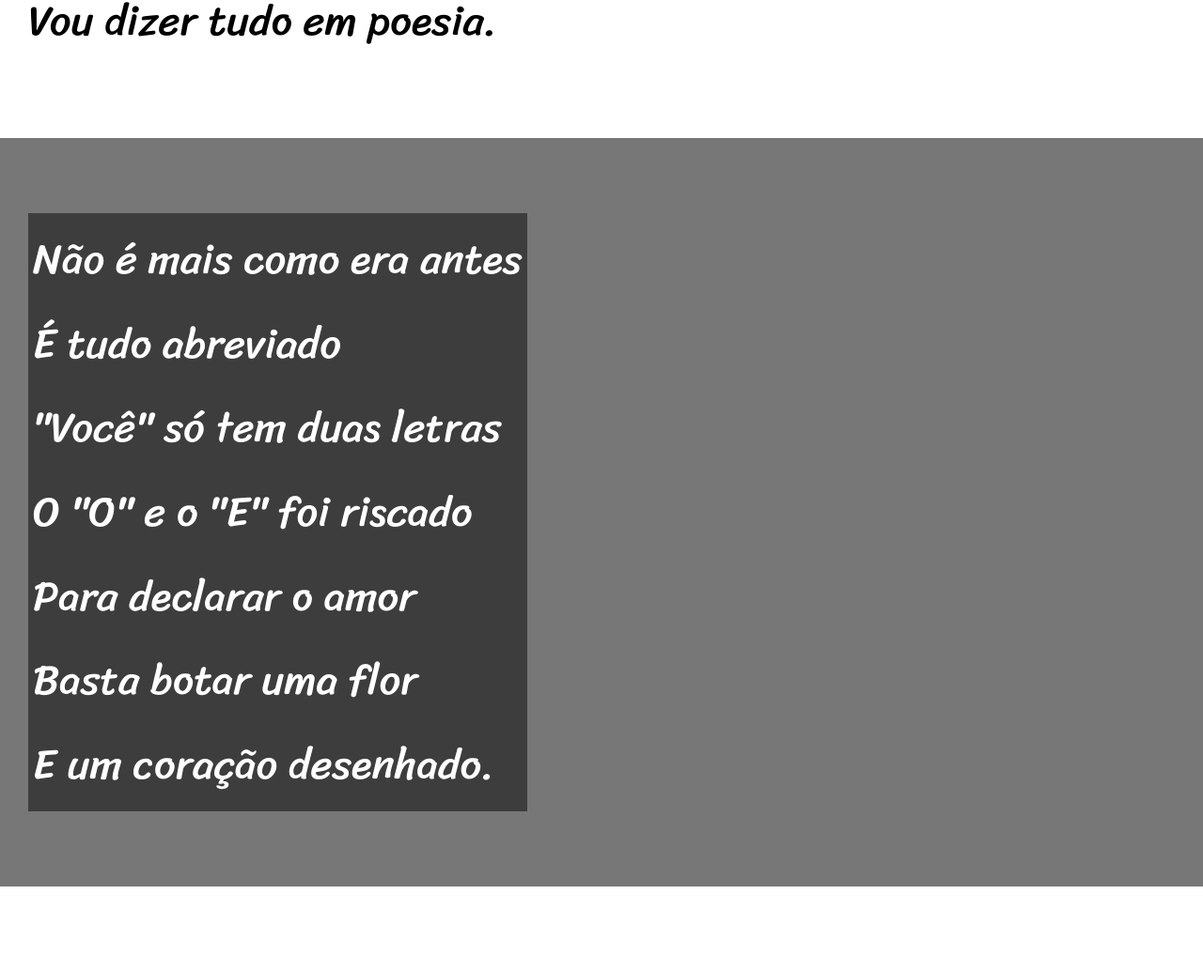
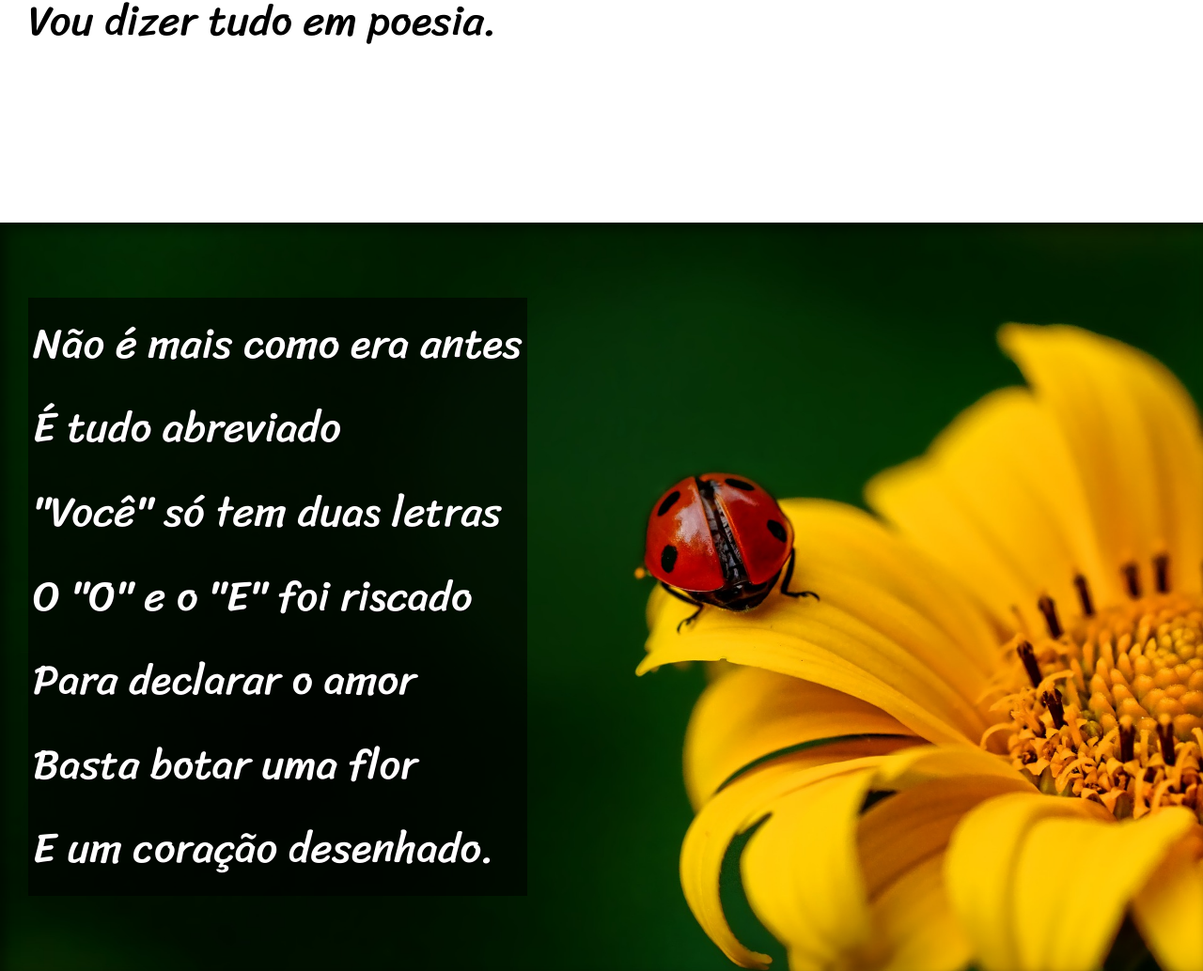
Before and after one commit to CarlosOT/html-css-estudos-guanabara, a plain HTML site: page exercicios/ex023/index.html in a window 1280 px wide. Shown: the part 900-1934 px from the top of the page at 94% size. Drawn offline with Linux system fonts and the light colour scheme.

Commit message:
update projeto cordel

```diff
--- a/exercicios/ex023/estilo/style.css
+++ b/exercicios/ex023/estilo/style.css
@@ -57,6 +57,10 @@ section{
     font-size: 3.5vw;
 }
 
+section  > p{
+    padding-bottom: 2em;
+}
+
 section.normal{
     background-color: white;
     color: black;
@@ -65,12 +69,26 @@ section.normal{
 section.imagem{
     background-color: rgb(119, 119, 119);
     color: white;
+    box-shadow: inset 6px 6px 13px rgba(0, 0, 0, 0.504);
+    background-size: cover;
+    background-attachment: fixed;
 }
 
 section.imagem > p{
     display: inline-block;
     padding: 5px;
-    background-color: rgba(0, 0, 0, 0.492);
+    background-color: rgba(0, 0, 0, 0.584);
+    text-shadow: 1px 1px 0px black;
+}
+
+section#img01{
+    background-image: url('../imagens/background001.jpg');
+    background-position: right center;
+
+}
+
+section#img02{
+    background-image: url('../imagens/background002.jpg');
 }
 
 footer{
--- a/exercicios/ex023/index.html
+++ b/exercicios/ex023/index.html
@@ -28,7 +28,7 @@
         </p>
     </section>
 
-    <section class="imagem">
+    <section class="imagem" id="img01">
         <p>
             Não é mais como era antes <br>
             É tudo abreviado <br>
@@ -62,7 +62,7 @@
         </p>
     </section>
 
-    <section class="imagem">
+    <section class="imagem" id="img02">
         <p>
             Tenho saudade das cartas <br>
             Escritas com a própria mão <br>
```
